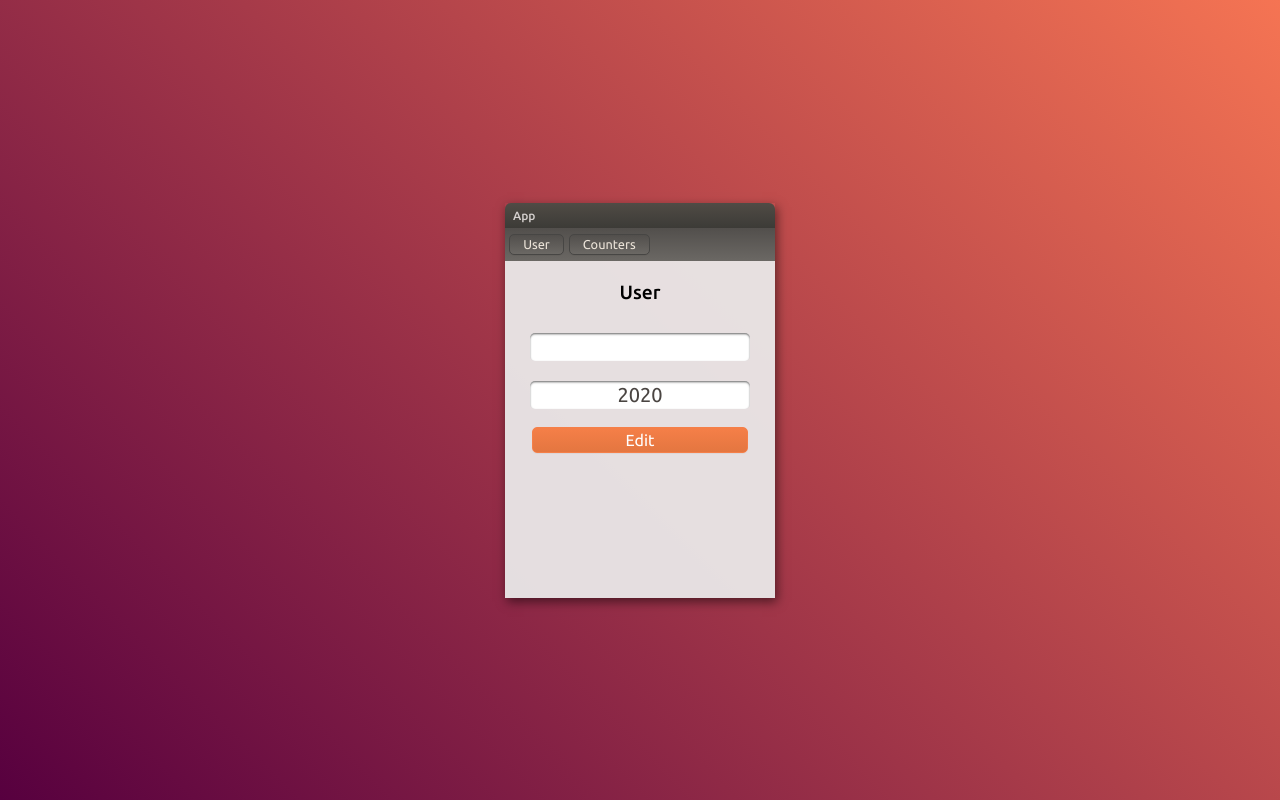
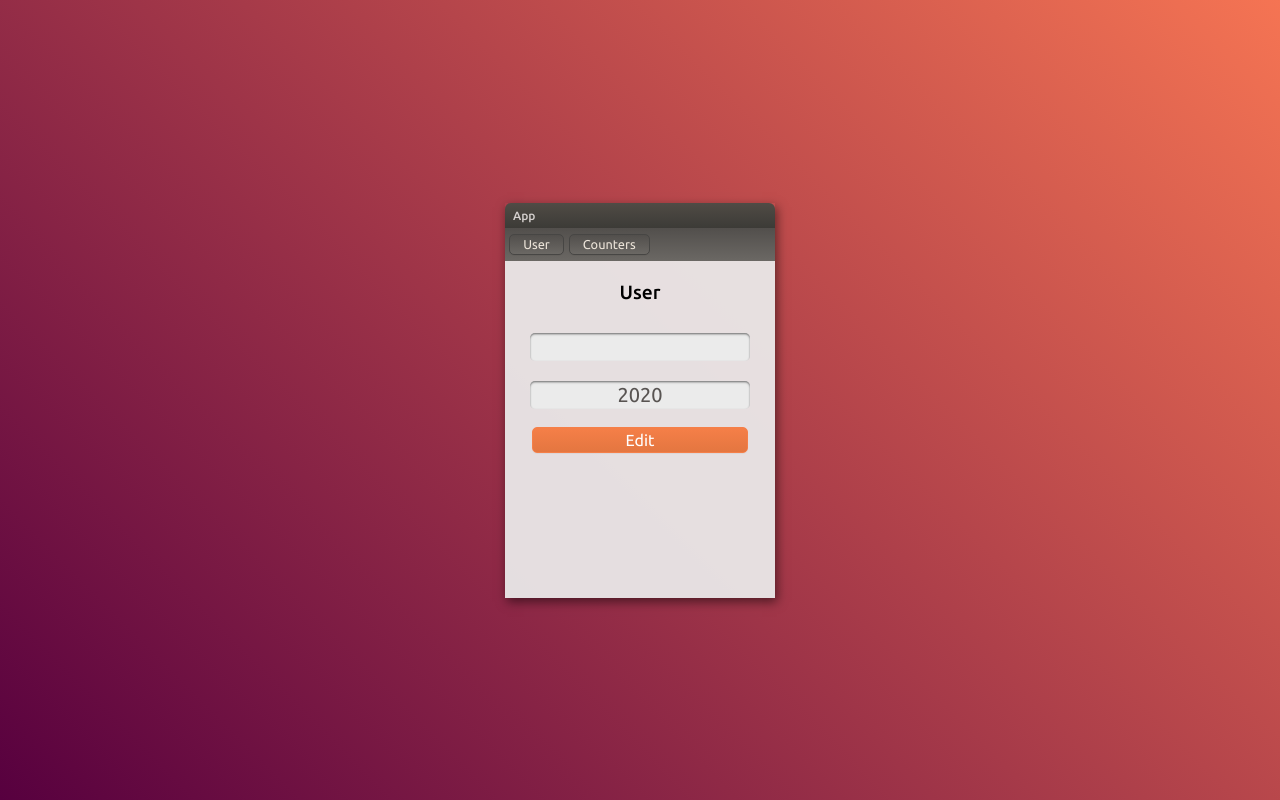
Before and after one commit to luciaraschetti/mcga-p1, a React (Create React App) app: page /user in a window 1280 px wide. Built offline with nearby package versions, Linux system fonts and the light colour scheme.

Commit message:
MCGA-P1: Style disabled inputs

```diff
--- a/src/components/screens/User/style.css
+++ b/src/components/screens/User/style.css
@@ -9,6 +9,11 @@
     font-size: 1.25rem;
     text-align: center;
     color: #4A4542;
+}
+
+.window-body input:disabled {
+    background: #ebebeb;
+    color: #585452;
 }
 
 .buttons button {
```
